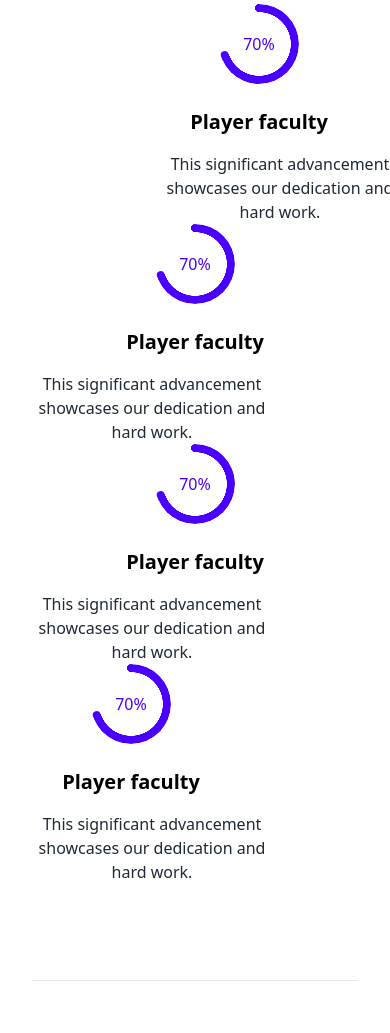
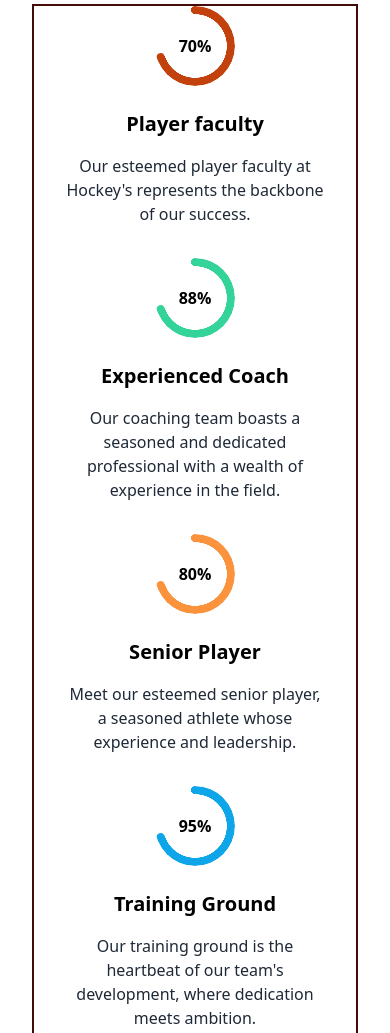
Before and after one commit to shipon1242/Assignment-three, a plain HTML site: page index.html in a window 390 px wide. Shown: the part 541-1574 px from the top of the page. Drawn offline with nearby package versions, Linux system fonts and the light colour scheme.

Commit message:
added professional with mobile responsive

```diff
--- a/index.html
+++ b/index.html
@@ -121,27 +121,27 @@
 
         </div>
 
-        <div class=" mt-12  lg:flex justify-between">
+        <div class=" container mx-auto border-2 border-red-950  mt-12  grid grid-cols-1 lg:flex justify-around justify-center items-center   ">
 
-           <div class="ml-32 text-center">
-            <div class="radial-progress text-primary w-30 h-30  " style="--value:70;" role="progressbar">70%</div>
+           <div class=" text-center sm: mb-8">
+            <div class="radial-progress  text-orange-700 w-30 h-30 font-extrabold rotate-  " style="--value:70;" role="progressbar"><span class="text-black">70%</span></div>
             <h4 class="text-xl font-semibold mt-6 mb-4 text-black">Player faculty</h4>
-            <p class="text-base font-normal w-60">This significant advancement showcases our dedication and hard work.</p>
+            <p class="text-base font-normal sm: px-8 lg:w-64">Our esteemed player faculty at Hockey's represents the backbone of our success.</p>
           </div>
-          <div class=" text-center">
-            <div class="radial-progress text-primary w-30 h-30  " style="--value:70;" role="progressbar">70%</div>
-            <h4 class="text-xl font-semibold mt-6 mb-4 text-black">Player faculty</h4>
-            <p class="text-base font-normal w-60">This significant advancement showcases our dedication and hard work.</p>
+          <div class=" text-center sm: mb-8">
+            <div class="radial-progress text-emerald-400 w-30 h-30 font-extrabold  " style="--value:70;" role="progressbar"><span class="text-black">88%</span></div>
+            <h4 class="text-xl font-semibold mt-6 mb-4 text-black">Experienced Coach</h4>
+            <p class="text-base font-normal sm: px-8 lg:w-64">Our coaching team boasts a seasoned and dedicated professional with a wealth of experience in the field.</p>
           </div>
-          <div class=" text-center">
-            <div class="radial-progress text-primary w-30 h-30  " style="--value:70;" role="progressbar">70%</div>
-            <h4 class="text-xl font-semibold mt-6 mb-4 text-black">Player faculty</h4>
-            <p class="text-base font-normal w-60">This significant advancement showcases our dedication and hard work.</p>
+          <div class=" text-center sm: mb-8">
+            <div class="radial-progress text-orange-400 w-30 h-30 font-extrabold  " style="--value:70;" role="progressbar"><span class="text-black">80%</span></div>
+            <h4 class="text-xl font-semibold mt-6 mb-4 text-black">Senior Player</h4>
+            <p class="text-base font-normal sm: px-8 lg:w-64">Meet our esteemed senior player, a seasoned athlete whose experience and leadership. </p>
           </div>
-          <div class="mr-32 text-center">
-            <div class="radial-progress text-primary w-30 h-30  " style="--value:70;" role="progressbar">70%</div>
-            <h4 class="text-xl font-semibold mt-6 mb-4 text-black">Player faculty</h4>
-            <p class="text-base font-normal w-60">This significant advancement showcases our dedication and hard work.</p>
+          <div class=" text-center sm: mb-8">
+            <div class="radial-progress text-sky-500 w-30 h-30 font-extrabold    " style="--value:70;" role="progressbar"> <span class="text-black">95%</span></div>
+            <h4 class="text-xl font-semibold mt-6 mb-4 text-black">Training Ground</h4>
+            <p class="text-base font-normal sm: px-8 lg:w-64 ">Our training ground is the heartbeat of our team's development, where dedication meets ambition. </p>
           </div>
            </div>
         </div>
```
